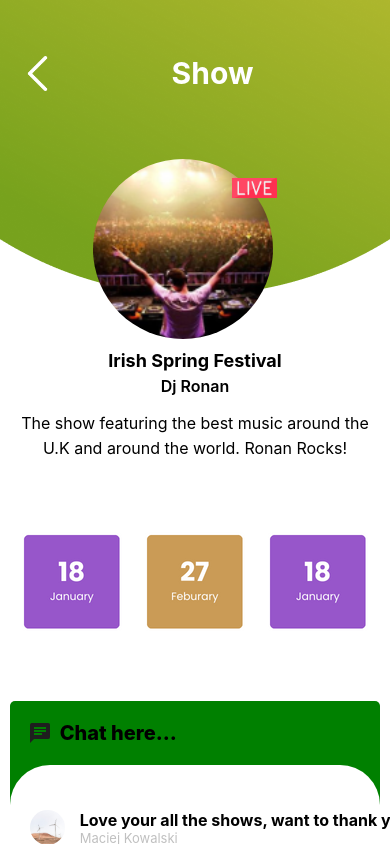
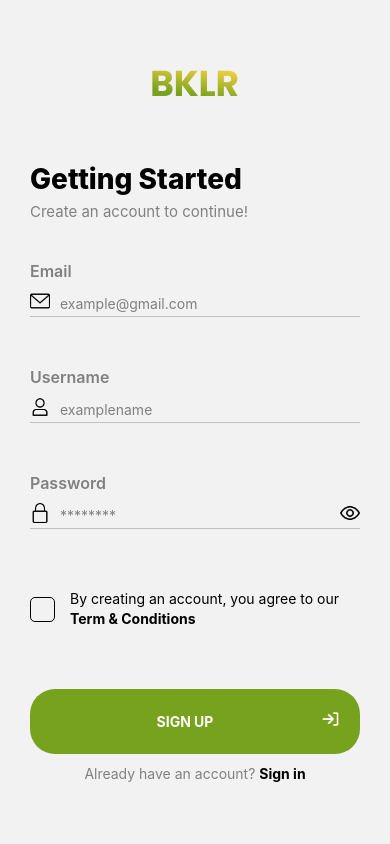
Before and after one commit to annsabbasi/RadioApp, a React Native app: screen / in a window 390 px wide. Built offline with nearby package versions, Linux system fonts and the light colour scheme.

Commit message:
Added Login Routing

```diff
--- a/App.js
+++ b/App.js
@@ -8,16 +8,17 @@ import Home from './src/Screens/Home';
 import Splash from './src/Screens/Splash';
 import DjProfile from './src/Screens/DjProfile';
 import Archives from './src/Screens/Archives';
+import Shows from './src/Screens/Shows';
 import Profile from './src/Screens/Profile';
 import UpComing from './src/Screens/Upcoming';
 import LiveRadio from './src/Screens/LiveRadio';
 import Sponsers from './src/Screens/Sponsers';
 import ShowsContact from './src/Screens/ShowsContact';
 import ArcheiveInner from './src/Screens/ArcheiveInner';
-import Shows from './src/Screens/Shows';
 import PasswordInput from './src/Screens/PasswordInput';
 import Test2 from './src/Screens/Test2';
 import Test3 from './src/Screens/Test3';
+import UserLogins from './src/Navigation/UserLogins';
 
 export default function App() {
   return (
@@ -36,11 +37,12 @@ export default function App() {
       {/* <Sponsers /> */}
       {/* <ShowsContact /> */}
       {/* <ArcheiveInner /> */}
-      <Shows />
+      {/* <Shows /> */}
       {/* <Test /> */}
       {/* <Test2 /> */}
       {/* <PasswordInput /> */}
       {/* <Test3 /> */}
+      <UserLogins />
     </View>
   );
 }
--- a/package.json
+++ b/package.json
@@ -11,6 +11,8 @@
   "dependencies": {
     "@expo/webpack-config": "^19.0.0",
     "@react-native-community/slider": "^4.5.0",
+    "@react-navigation/native": "^6.1.9",
+    "@react-navigation/native-stack": "^6.9.17",
     "expo": "~49.0.15",
     "expo-status-bar": "~1.6.0",
     "react": "18.2.0",
--- /dev/null
+++ b/src/Navigation/UserLogins.js
@@ -0,0 +1,21 @@
+import React from 'react'
+import { NavigationContainer } from '@react-navigation/native'
+import { createNativeStackNavigator } from '@react-navigation/native-stack';
+import SignUp from '../Screens/SignUp';
+import SignIn from '../Screens/SignIn';
+import Splash from '../Screens/Splash';
+
+const Stack = createNativeStackNavigator();
+
+export default function UserLogins() {
+
+    return (
+        <NavigationContainer>
+            <Stack.Navigator screenOptions={{ headerShown: false }} initialRouteName='Splash'>
+                <Stack.Screen component={Splash} name="Splash" />
+                <Stack.Screen component={SignUp} name="SignUp" />
+                <Stack.Screen component={SignIn} name="SignIn" />
+            </Stack.Navigator>
+        </NavigationContainer>
+    )
+};
--- a/src/Screens/SignIn.js
+++ b/src/Screens/SignIn.js
@@ -1,4 +1,4 @@
-import React from 'react';
+import React, { useState } from 'react';
 import { View, Text, SafeAreaView, StyleSheet, Image, TextInput, TouchableOpacity, ScrollView } from 'react-native';
 
 import logoImage from '../assets/BKLR.png';
@@ -7,7 +7,31 @@ import lockIcon from '../assets/icons/lock.png';
 import eye from '../assets/icons/eye.png';
 import loginIcon from '../assets/icons/logIn.png';
 
-export default function SignIn() {
+export default function SignIn({ navigation }) {
+    const [username, setUsername] = useState();
+    const [password, setPassword] = useState();
+
+    const React_Native_SignIn_Url = 'https://ballinakillaloelocalradio.com/ballina_web/ws/login.php'
+
+    const handleSignIn = async () => {
+        try {
+            const response = await fetch(React_Native_SignIn_Url, {
+                method: 'POST',
+                headers: { 'Content-Type': 'application/json' },
+                body: JSON.stringify(username, password)
+            });
+            const responseData = await response.json();
+            if (response.ok) {
+                console.log('Login Successfully', responseData);
+            } else {
+                console.log('LogIn Failed', responseData);
+            }
+
+        } catch (error) {
+            console.log('Error in the LogIn', error)
+        }
+    }
+
 
     return (
         <SafeAreaView>
@@ -22,12 +46,12 @@ export default function SignIn() {
                     </View>
 
                     <View style={styles.formContainer}>
-                        {renderFormItem('Username or Email', userIcon, 'examplename')}
-                        {renderFormItem('Password', lockIcon, '********', true)}
+                        {renderFormItem('Username or Email', userIcon, 'examplename', false, username)}
+                        {renderFormItem('Password', lockIcon, '********', true, password)}
                     </View>
 
                     <View style={styles.btnContainer}>
-                        <TouchableOpacity style={styles.btn}>
+                        <TouchableOpacity style={styles.btn} onPress={handleSignIn}>
                             <Text>{''}</Text>
                             <Text style={[styles.signupText, styles.textBold]}>SIGN UP</Text>
                             <Image source={loginIcon} style={styles.email} />
@@ -36,7 +60,7 @@ export default function SignIn() {
 
                     <View style={styles.haveAccount}>
                         <Text style={[styles.text, { color: 'gray' }]}>
-                            Don't have an account? <Text style={[styles.textBold, { color: 'black' }]}>Sign up</Text>
+                            Don't have an account? <Text style={[styles.textBold, { color: 'black' }]} onPress={() => navigation.navigate('SignUp')}>Sign up</Text>
                         </Text>
                     </View>
                 </View>
@@ -45,7 +69,7 @@ export default function SignIn() {
     );
 };
 
-const renderFormItem = (label, icon, placeholder, isPassword = false) => {
+const renderFormItem = (label, icon, placeholder, isPassword = false, onChange) => {
     return (
         <View style={styles.formItem}>
             <Text style={styles.emailText}>{label}</Text>
@@ -56,6 +80,7 @@ const renderFormItem = (label, icon, placeholder, isPassword = false) => {
                     placeholder={placeholder}
                     secureTextEntry={isPassword}
                     placeholderTextColor="gray"
+                    onChangeText={onChange}
                 />
                 {isPassword && <Image source={eye} style={styles.email} />}
             </View>
--- a/src/Screens/SignUp.js
+++ b/src/Screens/SignUp.js
@@ -11,23 +11,44 @@ import loginIcon from '../assets/icons/logIn.png';
 const React_Native_SignUp_Url = 'https://ballinakillaloelocalradio.com/ballina_web/ws/register.php';
 
 
-export default function SignUp() {
+export default function SignUp({ navigation }) {
 
     const [email, setEmail] = useState();
     const [username, setUsername] = useState();
     const [password, setPassword] = useState();
+    const [agreedTerms, setAgreedTerms] = useState(false);
     const [check, setCheck] = useState(false);
+    const [attemptedSignup, setAttemptedSignup] = useState(false);
+    const [messageShown, setMessageShown] = useState(false);
+    const [fields, setFields] = useState(false);
+    const [fieldsShown, setFieldsShown] = useState(false);
 
-    const [showPassword, setShowPassword] = useState(false);
 
     const checkTrue = () => { setCheck(!check) };
 
     const handleSignup = async () => {
         try {
-            if (!email, !username, !password) {
+            setFields(true)
+            setAttemptedSignup(true);
+
+            if (!email || !username || !password) {
                 console.log('Please fill in the all required fields.');
+                setFieldsShown(true)
+                setTimeout(() => {
+                    setFieldsShown(false)
+                }, 1000)
                 return;
             }
+
+            if (!agreedTerms) {
+                console.log('Please Agreed to our terms and conditions');
+                setMessageShown(true)
+                setTimeout(() => {
+                    setMessageShown(false)
+                }, 1000)
+                return;
+            }
+
             const response = await fetch(React_Native_SignUp_Url, {
                 method: 'POST',
                 headers: { 'Content-Type': 'application/json' },
@@ -41,10 +62,13 @@ export default function SignUp() {
             const responseData = await response.json();
 
             if (response.ok) {
+                navigation.navigate('SignIn')
                 console.log('User SignUp Successfully', responseData);
             } else {
                 console.log('User SignUp Failed', responseData);
             }
+
+
         } catch (error) {
             console.log('Error during the SignUp', error);
         }
@@ -68,14 +92,19 @@ export default function SignUp() {
                         {renderFormItem('Password', lockIcon, '********', true, setPassword)}
                     </View>
 
+                    <View style={styles.checkboxMain}>
                         <View style={styles.checkboxContainer}>
-                        <View style={styles.checkbox}>
+                            <View style={styles.checkbox} onTouchEnd={checkTrue}>
                                 {check && <Text>&#10003;</Text>}
                             </View>
                             <Text style={styles.text} onPress={checkTrue}>
                                 By creating an account, you agree to our {'\n'}
                                 <Text style={styles.textBold}>Term & Conditions</Text>
                             </Text>
+                        </View>
+                        {attemptedSignup && !check && messageShown && <Text style={styles.errorText}>Please check the terms and conditions.</Text>}
+
+                        {fields && !email && !username && !password && fieldsShown && <Text style={styles.errorText}>Please fill in the all required fields.</Text>}
                     </View>
 
                     <View style={styles.btnContainer}>
@@ -88,7 +117,7 @@ export default function SignUp() {
 
                     <View style={styles.haveAccount}>
                         <Text style={[styles.text, { color: 'gray' }]}>
-                            Already have an account? <Text style={[styles.textBold, { color: 'black' }]}>Sign in</Text>
+                            Already have an account? <Text style={[styles.textBold, { color: 'black' }]} onPress={() => navigation.navigate('SignIn')}>Sign in</Text>
                         </Text>
                     </View>
                 </View>
@@ -98,6 +127,14 @@ export default function SignUp() {
 };
 
 const renderFormItem = (label, icon, placeholder, isPassword = false, onChange) => {
+
+    const [password, setPassword] = useState('');
+    const [showPassword, setShowPassword] = useState(false);
+
+    const togglePasswordVisibility = () => {
+        setShowPassword(!showPassword);
+    };
+
     return (
         <View style={styles.formItem}>
             <Text style={styles.emailText}>{label}</Text>
@@ -106,10 +143,17 @@ const renderFormItem = (label, icon, placeholder, isPassword = false, onChange)
                 <TextInput
                     style={styles.inputEmail}
                     placeholder={placeholder}
-                    secureTextEntry={isPassword}
+                    // textContentType='password'
+                    secureTextEntry={isPassword && !showPassword}
                     placeholderTextColor="gray"
                     onChangeText={onChange} />
-                {isPassword && <Image source={eyeIcon} style={styles.email} />}
+                {/* {isPassword && <Image source={eyeIcon} style={styles.email} />} */}
+                {isPassword &&
+                    <TouchableOpacity onPress={togglePasswordVisibility}>
+                        <Image source={eyeIcon} style={styles.email} />
+                    </TouchableOpacity>
+                }
+
             </View>
         </View>
     );
@@ -165,11 +209,16 @@ const styles = StyleSheet.create({
     inputEmail: {
         flex: 1
     },
+    checkboxMain: {
+        // marginVertical: 25,
+        marginTop: 40,
+        paddingVertical: 20,
+        gap: 15,
+        height: 100,
+    },
     checkboxContainer: {
         flexDirection: 'row',
         gap: 15,
-        marginVertical: 25,
-        marginTop: 50,
         alignItems: 'center'
     },
     checkbox: {
@@ -179,6 +228,11 @@ const styles = StyleSheet.create({
         borderRadius: 5,
         alignItems: 'center',
         justifyContent: 'center'
+    },
+    errorText: {
+        // color: '#97AE26',
+        color: 'red',
+        fontSize: 14,
     },
     textBold: {
         fontWeight: '700',
--- a/src/Screens/Test3.js
+++ b/src/Screens/Test3.js
@@ -15,8 +15,8 @@ const Test3 = () => {
                 style={styles.input}
                 placeholder="Password"
                 secureTextEntry={!showPassword}
-                value={password}
-                onChangeText={(text) => setPassword(text)}
+            // value={password}
+            // onChangeText={(text) => setPassword(text)}
             />
             <TouchableOpacity onPress={togglePasswordVisibility} style={styles.toggleButton}>
                 {/* You can use an icon or text to indicate show/hide */}
```
Also changed, not shown: src/Screens/AllScreens.js (added, +43 -0 lines), src/Screens/Splash.js (+23 -5 lines), 1 other file (tests, documents, lock files or other folders). Lines whose indentation alone changed are shown as unchanged.
